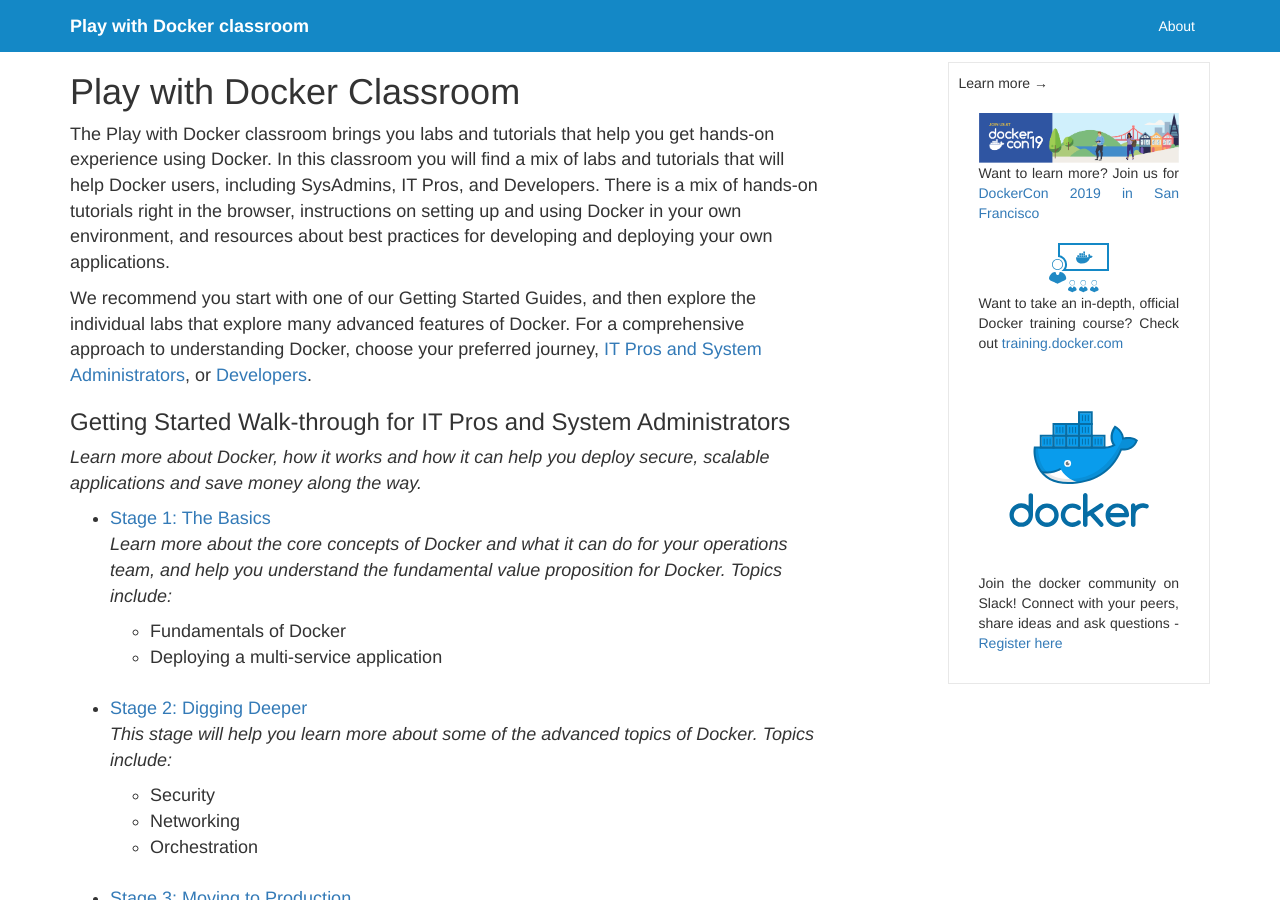
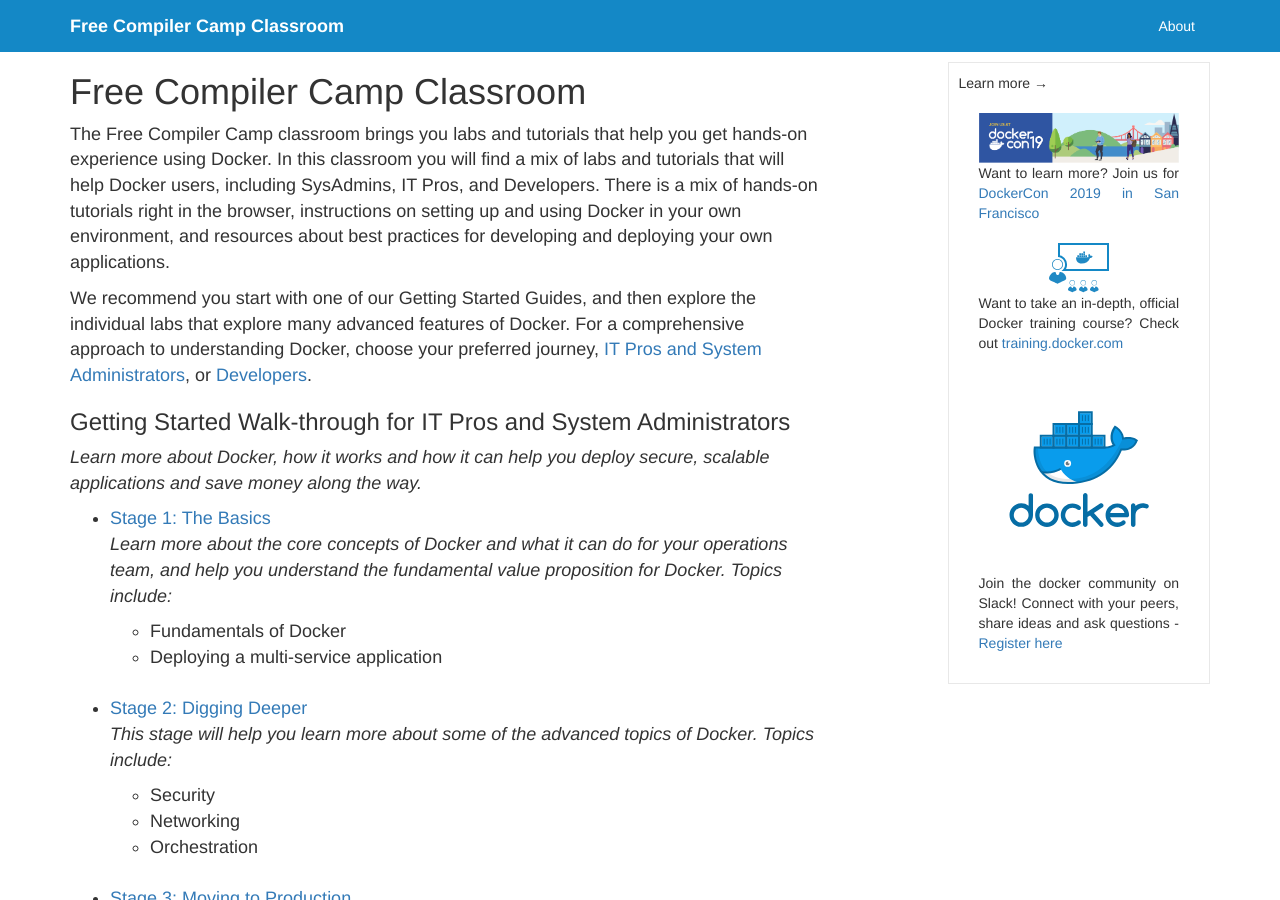
Before and after one commit to chunhualiao/freeCompilerCamp, a Jekyll site: the page built from compiler-classroom/index.html, in a window 1280 px wide and 900 px high. Built offline with Jekyll 4.4.1, drawn with Linux system fonts in a browser that asks for light colours; nearby versions of some CDN libraries; the list of posts is cut into pages by our own code.

Commit message:
Update a tutorial for demo.

```diff
--- a/compiler-classroom/_config.yml
+++ b/compiler-classroom/_config.yml
@@ -6,7 +6,7 @@
 # 'jekyll serve'. If you change this file, please restart the server process.
 
 # Site settings
-title: "Play with Docker classroom"
+title: "Free Compiler Camp Classroom"
 email:
 description: > # this means to ignore newlines until "baseurl:"
   Play with docker tutorials
@@ -18,7 +18,7 @@
 default-image: docker-logo.svg # If there is no featured image in a post then this image will be showed. Also on all pages this image will be showed. Use a 500x250 image.
 
 #footer
-built-by: PWD Team
+built-by: LLNL
 copyright:
    name: Docker, Inc.
    link: 'https://docker.com'
--- a/compiler-classroom/index.html
+++ b/compiler-classroom/index.html
@@ -1,11 +1,11 @@
 ---
 layout: home
-title: Play with Docker Classroom
+title: Free Compiler Camp Classroom
 ---
 
 
 <div style="list-style-type:none;font-size:18px">
-  <span><p>The Play with Docker classroom brings you labs and tutorials that help you get hands-on experience using Docker.
+  <span><p>The Free Compiler Camp classroom brings you labs and tutorials that help you get hands-on experience using Docker.
     In this classroom you will find a mix of labs and tutorials that will help Docker users, including SysAdmins, IT Pros, and Developers.
     There is a mix of hands-on tutorials right in the browser, instructions on setting up and using Docker in your own environment, and resources about best practices for developing and deploying your own applications.</p>
     <p>We recommend you start with one of our Getting Started Guides, and then explore the individual labs that explore many advanced features of Docker. For a comprehensive approach to understanding Docker, choose your preferred journey, <a href="#ops">IT Pros and System Administrators</a>, or <a href="#dev">Developers</a>.</p></span>
```
Also changed, not shown: compiler-classroom/_posts/2017-09-19-ops-s1-hello.markdown (+37 -4 lines).
